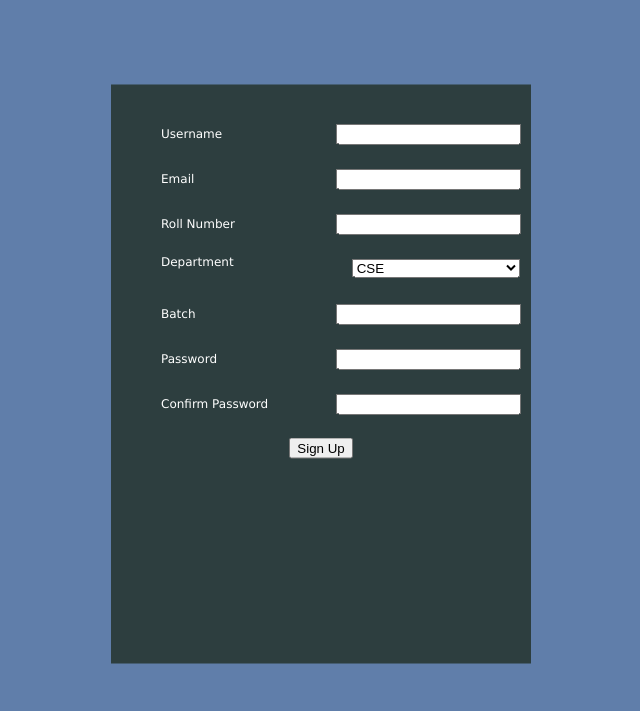
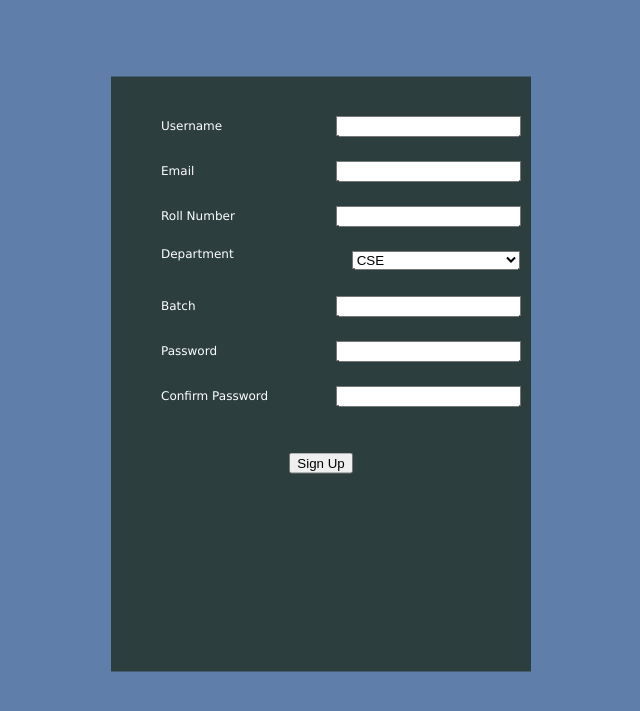
Before and after one commit to Pranav-2003/Delta-web-dev-task-3, a Flask app: page /register in a window 1280 px wide. Shown: the part 58-769 px from the top of the page, without its empty margins (319-959 px from the left). Run offline with Flask 2, Linux system fonts and the light colour scheme; some libraries are stand-ins or nearby versions.

Commit message:
ui adjustment

```diff
--- a/slambook/static/main.css
+++ b/slambook/static/main.css
@@ -101,7 +101,7 @@
 .container{
 	background: #2d3e3f;
     width: 25vw;
-    height: 68vh;
+    height: 70vh;
     padding-bottom: 20px;
     position: absolute;
     top: 54%;
--- a/slambook/templates/register.html
+++ b/slambook/templates/register.html
@@ -93,8 +93,8 @@
                         <div style="float:left;color:rgb(208, 195, 14);">{{ error }}</div><br>
                         {% endfor %}
         {% endif %}
-        <br>
-        <div style="margin-top:5px;text-align:center;">{{ form.submit }}</div>
+        <br><br>
+        <div style="margin-top:10px;text-align:center;">{{ form.submit }}</div>
     </form>
     <br><br>
     </div>
```
